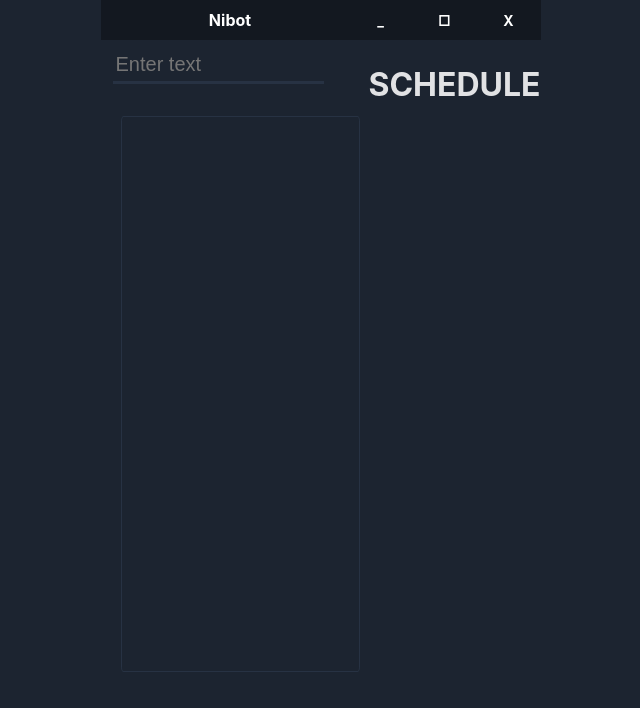
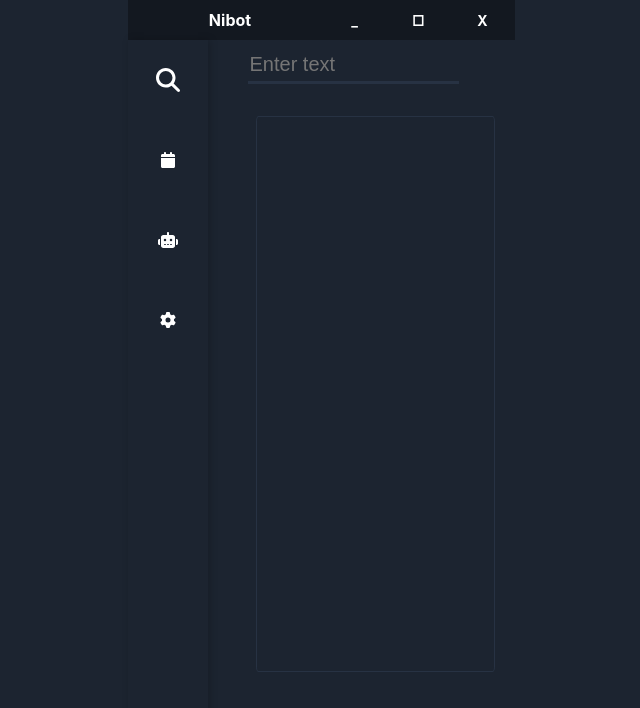
Before and after one commit to YozoraWolf/nibot, a Vue app: page / in a window 1280 px wide. Shown: the top 708 px of the page, without its empty margins (319-959 px from the left). Built offline with nearby package versions, Linux system fonts and the light colour scheme.

Commit message:
feat: added routing, moved views to their respective folder, sidebar added for more comfortable user experience

```diff
--- a/src/renderer/App.vue
+++ b/src/renderer/App.vue
@@ -2,13 +2,10 @@
   <div class="main-cont">
     <Title title="Nibot"/>
     <div class="content-cont">
-      <div class="search-cont">
-        <Search/>
-        <PostList/>
-      </div>
-      <div class="schedule-cont">
-        <Schedule/>
-      </div>
+    <div class="sidebar-cont">
+      <Sidebar/>
+    </div>
+    <router-view/>
     </div>
   </div>
 
@@ -16,9 +13,7 @@
 
 <script setup lang="ts">
 import Title from './components/Title.vue'
-import Search from './components/Search.vue'
-import PostList from './components/PostList.vue'
-import Schedule from './components/Schedule.vue'
+import Sidebar from './components/Sidebar.vue'
 </script>
 
 <style lang="scss">
@@ -36,34 +31,27 @@ html {
 
   display: flex;
   flex-direction: column;
+
+  .sidebar-cont {
+    display: flex;
+    margin: 0;
+    padding: 0;
+    width: 100px;
+    height: 100%;
+
+    margin-right: 8px;
+  }
 }
 
 .content-cont {
-  position: inherit;
+  position: relative;
 
   display: flex;
   flex-direction: row;
-  width: 100%;
   height: 80vh; /* Adjusted to 100vh */
   max-height: 80vh; /* Adjusted to 100vh */
 
-  .search-cont {
-    position: relative;
-
-    width: 100%;
-    max-height: 100%;
-    margin-left: 12px;
-    margin-top: 12px;
-
-    display: flex;
-    flex-direction: column;
-  }
-
-  .schedule-cont {
-    width: 40%;
-    display: flex;
-  }
-
+  margin-right: 12px;
 }
 
 
--- a/src/renderer/components/Search.vue
+++ /dev/null
@@ -1,17 +0,0 @@
-<template>
-  <InputText/>
-</template>
-
-<script>
-import InputText from './subcomp/InputText.vue';
-
-export default {
-    components: {
-    InputText
-  }
-}
-</script>
-
-<style lang="scss">
-
-</style>
--- /dev/null
+++ b/src/renderer/components/Sidebar.vue
@@ -0,0 +1,59 @@
+<template>
+  <div class="sidebar">
+    <router-link to="/search" class="icon">
+      <font-awesome-icon class="i" :icon="['fas', 'search']" />
+    </router-link>
+    <router-link to="/schedule" class="icon">
+      <font-awesome-icon :icon="['fas', 'calendar']" />
+    </router-link>
+    <router-link to="/bots" class="icon">
+      <font-awesome-icon :icon="['fas', 'robot']" />
+    </router-link>
+    <router-link to="/settings" class="icon">
+      <font-awesome-icon :icon="['fas', 'cog']" />
+    </router-link>
+  </div>
+</template>
+
+<script>
+import { FontAwesomeIcon } from '@fortawesome/vue-fontawesome';
+import { RouterLink } from 'vue-router';
+
+export default {
+  components: {
+    FontAwesomeIcon,
+    RouterLink,
+  },
+};
+</script>
+
+<style lang="scss" scoped>
+.sidebar {
+  display: flex;
+  flex-direction: column;
+  background-color: $bg-color;
+  min-width: 80px;
+  height: 100vh;
+  box-shadow: 2px 0 8px rgba(0, 0, 0, 0.2);
+
+  margin-right: 20px;
+}
+
+.icon {
+  display: flex;
+  align-items: center;
+  justify-content: center;
+  height: 80px;
+  cursor: pointer;
+  transition: background-color 0.3s ease;
+  color: $txt-color;
+
+  &:hover {
+    background-color: adjust-color($color: $bg-color, $lightness: 5%, $alpha: 1.0);
+  }
+
+  .i {
+    font-size: 24px;
+  }
+}
+</style>
--- a/src/renderer/main.ts
+++ b/src/renderer/main.ts
@@ -1,9 +1,17 @@
-import { createApp } from 'vue'
-import App from './App.vue'
+import { createApp } from 'vue';
+import App from './App.vue';
 import DBooruService from './../services/DBooruService';
 import store from './../main/store/index';
+import router from './../renderer/router.js';
+import { library } from '@fortawesome/fontawesome-svg-core';
+import { FontAwesomeIcon } from '@fortawesome/vue-fontawesome';
+import { faUserSecret, faSearch, faCalendar, faRobot, faCog } from '@fortawesome/free-solid-svg-icons';
+
+library.add(faUserSecret, faSearch, faCalendar, faRobot, faCog);
 
 const app = createApp(App);
+app.use(router);
 app.use(store);
 app.provide('DBooruService', DBooruService);
+app.component('font-awesome-icon', FontAwesomeIcon);
 app.mount('#app');
--- /dev/null
+++ b/src/renderer/router.js
@@ -0,0 +1,21 @@
+// router.js
+import { createRouter, createWebHistory } from 'vue-router';
+import Search from './views/Search.vue';
+import Schedule from './views/Schedule.vue';
+import Bots from './views/Bots.vue';
+import Settings from './views/Settings.vue';
+
+const routes = [
+  { path: '/', component: Search },
+  { path: '/search', component: Search },
+  { path: '/schedule', component: Schedule },
+  { path: '/bots', component: Bots },
+  { path: '/settings', component: Settings },
+];
+
+const router = createRouter({
+  history: createWebHistory(),
+  routes,
+});
+
+export default router;
--- /dev/null
+++ b/src/renderer/views/Bots.vue
@@ -0,0 +1,13 @@
+<template>
+    <h1>Bots</h1>
+</template>
+
+<script>
+export default {
+
+}
+</script>
+
+<style>
+
+</style>
--- /dev/null
+++ b/src/renderer/views/Search.vue
@@ -0,0 +1,32 @@
+<template>
+  <div class="search-cont">
+    <InputText/>
+    <PostList/>
+  </div>
+</template>
+
+<script>
+import InputText from '../components/subcomp/InputText.vue';
+import PostList from '../components/PostList.vue';
+
+export default {
+    components: {
+    InputText,
+    PostList
+  }
+}
+</script>
+
+<style lang="scss" scoped>
+  .search-cont {
+    position: relative;
+
+    width: 100%;
+    max-height: 100%;
+    margin-left: 12px;
+    margin-top: 12px;
+
+    display: flex;
+    flex-direction: column;
+  }
+</style>
--- /dev/null
+++ b/src/renderer/views/Settings.vue
@@ -0,0 +1,13 @@
+<template>
+  <h1>Settings</h1>
+</template>
+
+<script>
+export default {
+
+}
+</script>
+
+<style>
+
+</style>
```
Also changed, not shown: package.json (+6 -2 lines), src/renderer/views/Schedule.vue (renamed from src/renderer/components/Schedule.vue), 1 other file (tests, documents, lock files or other folders).
